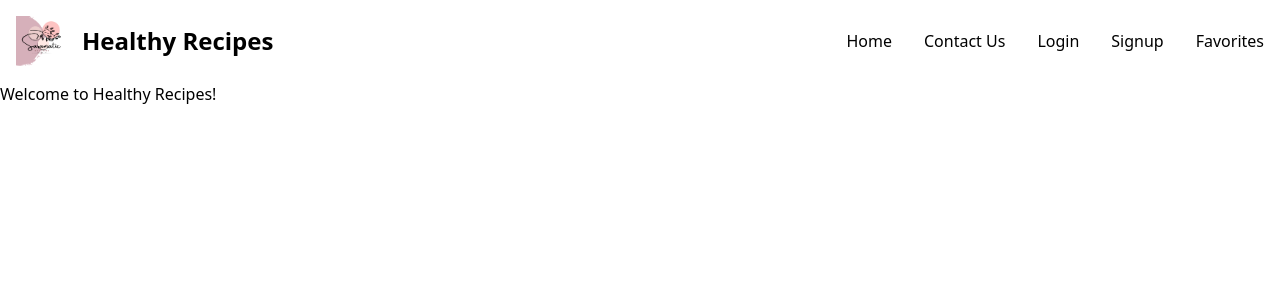
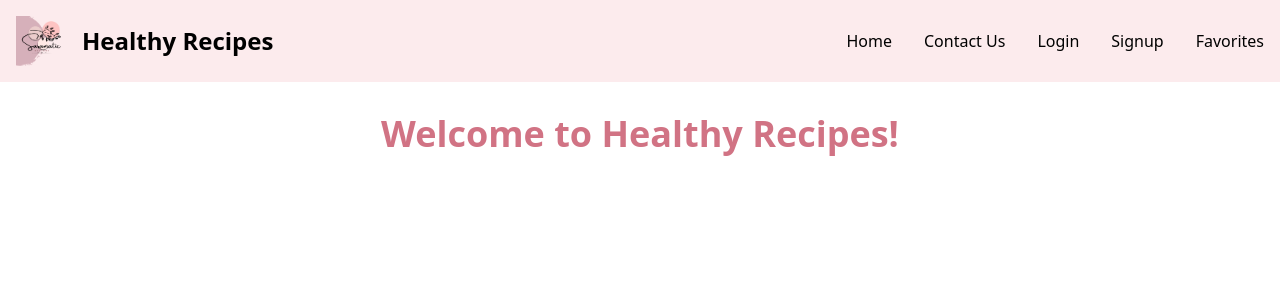
Before and after one commit to Saramatic-code/TheCookNook, a Next.js app in the folder frontend/: page / in a window 1280 px wide. Shown: the top 300 px of the page. Built offline with nearby package versions, Linux system fonts and the light colour scheme.

Commit message:
✨ Updated Navbar styling

```diff
--- a/frontend/src/pages/index.js
+++ b/frontend/src/pages/index.js
@@ -4,7 +4,9 @@ export default function Home() {
     return (
         <div>
             <Navbar />
-            <h1>Welcome to Healthy Recipes!</h1>
+            <h1 className="text-4xl font-bold text-primary-dark text-center mt-8">
+                Welcome to Healthy Recipes!
+            </h1>
         </div>
     );
 }
--- a/frontend/tailwind.config.js
+++ b/frontend/tailwind.config.js
@@ -15,6 +15,7 @@ module.exports = {
         },
         secondary: '#000000',
         background: '#FFFFFF',
+        mutedPink: '#fcebed', // Add mutedPink here
       },
     },
   },
```
